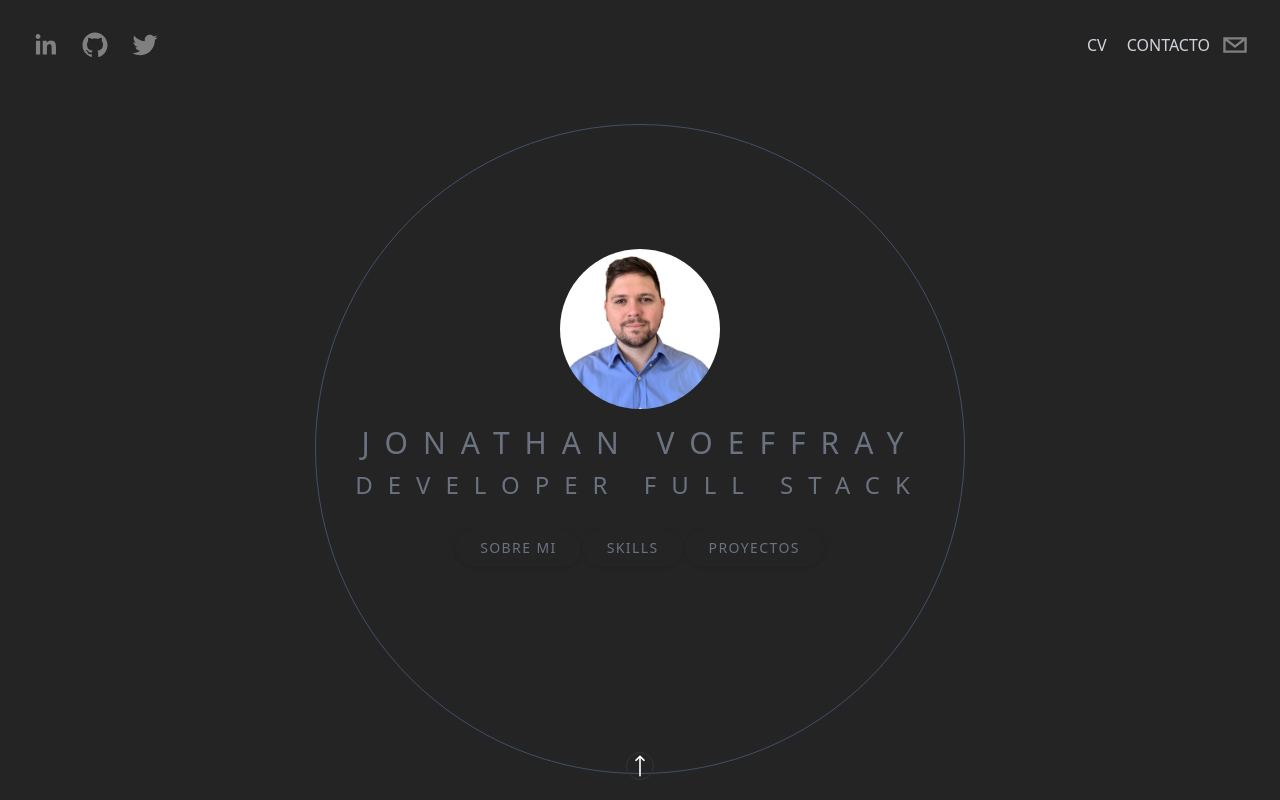
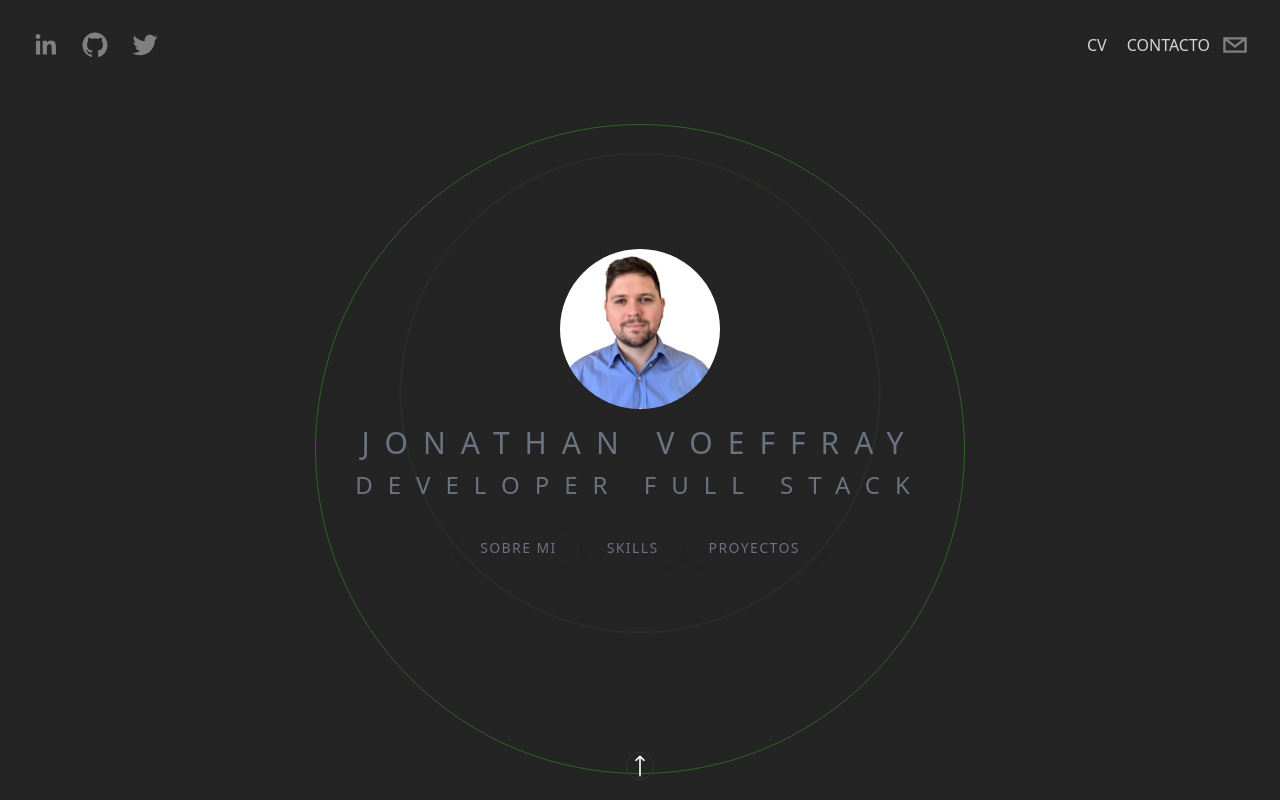
Before and after one commit to Jonavoe/portfolio, a Next.js app: page / in a window 1280 px wide. Built offline with nearby package versions, Linux system fonts and the light colour scheme.

Commit message:
Update BackgroundCircles.tsx

```diff
--- a/components/BackgroundCircles.tsx
+++ b/components/BackgroundCircles.tsx
@@ -3,7 +3,7 @@ import { motion } from 'framer-motion';
 
 type Props = {};
 
-function BackgroundCircles({}: Props) {
+function BackgroundCircles({ }: Props) {
 	return (
 		<motion.div
 			initial={{
@@ -17,8 +17,8 @@ function BackgroundCircles({}: Props) {
 				duration: 3,
 			}}
 			className='relative flex justify-center items-center'>
-			<div className='absolute border border-[#363636] rounded-full h-[200px] md:h-[250px] w-[150px] md:w-[250px]  mt-80 animate-ping' />
-			<div className='rounded-full border border-[#799ee6] opacity-20 h-[500px] md:h-[650px] w-[350px] md:w-[650px] absolute mt-[27rem] animate-pulse' />
+			<div className='absolute border border-[#44D62C] rounded-full h-[200px] md:h-[250px] w-[150px] md:w-[250px]  mt-80 animate-ping' />
+			<div className='rounded-full border border-[#44D62C] opacity-20 h-[500px] md:h-[650px] w-[350px] md:w-[650px] absolute mt-[27rem] animate-pulse' />
 		</motion.div>
 	);
 }
```
